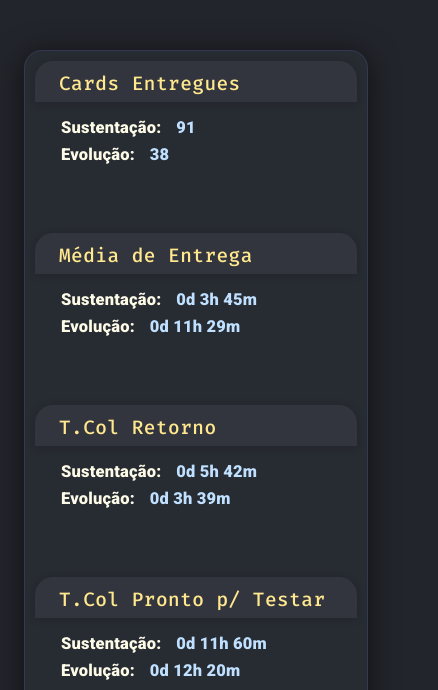
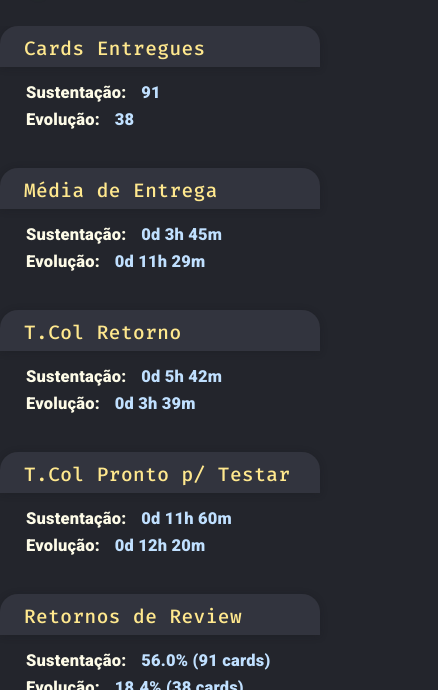
Before and after one commit to tiagobatistaa/zwebdados, a plain HTML site: page index.html in a window 390 px wide. Shown: the part 154-844 px from the top of the page, 438 px wide, since content can reach past the window. Drawn offline with Linux system fonts and the light colour scheme.

Commit message:
Add files via upload

```diff
--- a/index.html
+++ b/index.html
@@ -36,8 +36,53 @@ window.onclick = function(event) {
 .modal-dev-table th, .modal-dev-table td, .modal-qa-table th, .modal-qa-table td {padding:6.5px 9px;border-bottom:1px solid #35354f99;}
 .modal-dev-table th, .modal-qa-table th {color:#ffe88e;background:#22242aee;text-align:left;}
 .modal-dev-secao-tit, .modal-qa-secao-tit {color:#44bafa;font-size:1.15em;margin:20px 0 9px 0;}
-</style>
-<style>
+
+/* Ajustes para primeiro quadro para evitar scroll */
+.quadro-metricas {
+    display: flex;
+    flex-wrap: nowrap;        /* Não quebra os cards */
+    justify-content: center;  /* Centraliza */
+    gap: 32px;
+    max-width: unset;         /* Remove limite se quiser ocupar a tela toda */
+    overflow-x: auto;         /* Permite barra caso realmente extrapole */
+}
+.painel {
+    width: 320px;      /* Largura fixa para todos os cards */
+    min-width: 280px;  /* Segurança, mas o width já segura */
+    max-width: 340px;
+}
+
+@media (max-width: 1600px) {
+    .quadro-metricas {
+        max-width: 1350px;
+        gap: 24px;
+    }
+}
+
+@media (max-width: 1100px) {
+    .quadro-metricas {
+        max-width: 900px;
+        gap: 16px;
+    }
+    .painel {
+        max-width: 97vw;
+        min-width: 170px;
+    }
+}
+
+@media (max-width: 700px) {
+    .quadro-metricas {
+        flex-direction: column;
+        max-width: 99vw;
+        gap: 12px;
+    }
+    .painel {
+        max-width: 99vw;
+        min-width: 120px;
+    }
+}
+
+
 body {
   background: #23252c;
   color: #e0e3e8;
@@ -56,11 +101,12 @@ h2 {
 .cards-painel {
   display: flex;
   flex-wrap: wrap;
-  justify-content: start;
+  justify-content: center;
   gap: 34px;
   padding: 24px 24px 0 24px;
 }
 .card-metrica {
+      font-size: 0.97em;
   background: linear-gradient(135deg,#272b32 93%,#23252c 100%);
   border-radius: 18px;
   box-shadow: 0 4px 30px 0 #0009;
@@ -179,45 +225,50 @@ a {
 a:hover {
     color: #fff !important;
 }
+.cards-painel {
+    display: flex;
+    flex-wrap: wrap;
+    gap: 34px;
+    justify-content: center; /* Mantém os cards centralizados */
+    width: 100%;
+}
 </style>
 
 <h2>Métricas do Time Web<br>(Outubro 2025)</h2>
-<div class="cards-painel">
-  <div class="card-metrica" style="width: 100%; display: flex; flex-direction: row; gap: 22px; justify-content: space-between; flex-wrap: wrap; min-height:unset;">
-    <div style="flex:1; min-width:220px; padding:10px;">
+<div class="quadro-metricas">
+  <div class="painel">
     <div class="card-header">Cards Entregues</div>
     <div class="card-info-itens">
       <div class="info-item"><span class="info-tit">Sustentação:</span> <span class="info-value">91</span></div>
       <div class="info-item"><span class="info-tit">Evolução:</span> <span class="info-value">38</span></div>
     </div>
   </div>
-    <div style="flex:1; min-width:220px; padding:10px;">
+  <div class="painel">
     <div class="card-header">Média de Entrega</div>
     <div class="card-info-itens">
       <div class="info-item"><span class="info-tit">Sustentação:</span> <span class="info-value">0d 3h 45m</span></div>
       <div class="info-item"><span class="info-tit">Evolução:</span> <span class="info-value">0d 11h 29m</span></div>
     </div>
   </div>
-    <div style="flex:1; min-width:220px; padding:10px;">
+  <div class="painel">
     <div class="card-header">T.Col Retorno</div>
     <div class="card-info-itens">
       <div class="info-item"><span class="info-tit">Sustentação:</span> <span class="info-value">0d 5h 42m</span></div>
       <div class="info-item"><span class="info-tit">Evolução:</span> <span class="info-value">0d 3h 39m</span></div>
     </div>
   </div>
-    <div style="flex:1; min-width:220px; padding:10px;">
+  <div class="painel">
     <div class="card-header">T.Col Pronto p/ Testar</div>
     <div class="card-info-itens">
       <div class="info-item"><span class="info-tit">Sustentação:</span> <span class="info-value">0d 11h 60m</span></div>
       <div class="info-item"><span class="info-tit">Evolução:</span> <span class="info-value">0d 12h 20m</span></div>
     </div>
   </div>
-    <div style="flex:1; min-width:220px; padding:10px;">
+  <div class="painel">
     <div class="card-header">Retornos de Review</div>
     <div class="card-info-itens">
       <div class="info-item"><span class="info-tit">Sustentação:</span> <span class="info-value">56.0% (91 cards)</span></div>
       <div class="info-item"><span class="info-tit">Evolução:</span> <span class="info-value">18.4% (38 cards)</span></div>
-      </div>
     </div>
   </div>
 </div>
```
Lines whose indentation alone changed are shown as unchanged.
